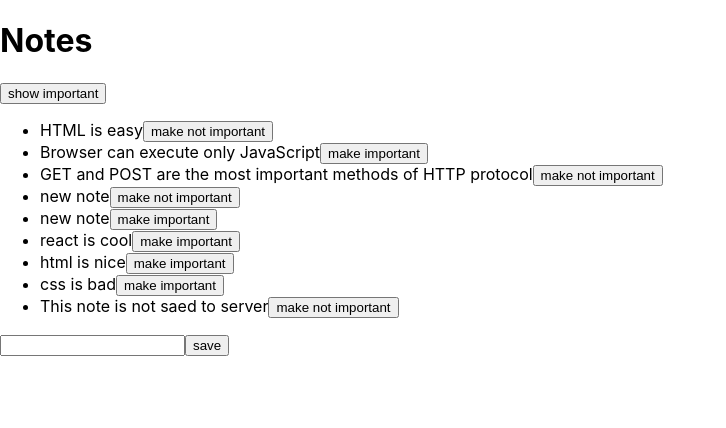
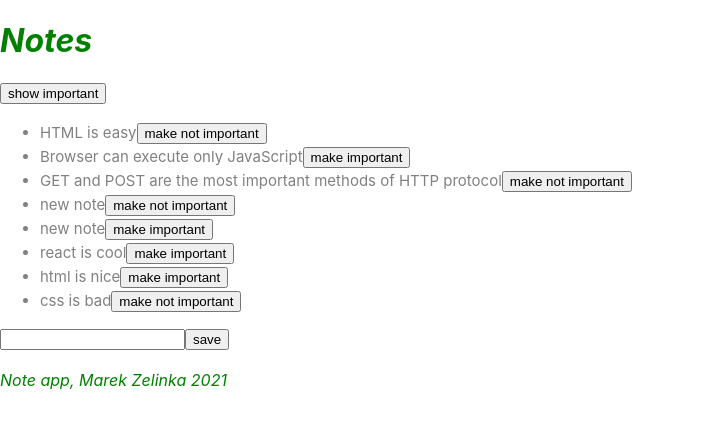
Before and after one commit to marekzelinka/notes, a React (Create React App) app in the folder frontend/: page / in a window 1280 px wide. Shown: the top 428 px of the page, without its empty margins (0-726 px from the left). Built offline with nearby package versions, Linux system fonts and the light colour scheme; data requests are answered from the project's data file.

Commit message:
add some styles

```diff
--- a/frontend/db.json
+++ b/frontend/db.json
@@ -45,7 +45,7 @@
     {
       "content": "css is bad",
       "date": "2021-05-14T17:07:26.955Z",
-      "important": false,
+      "important": true,
       "id": 8
     }
   ]
--- a/frontend/src/components/App.js
+++ b/frontend/src/components/App.js
@@ -4,10 +4,13 @@ import NoteList from './NoteList'
 import NoteItem from './NoteItem'
 import AddNote from './AddNote'
 import noteService from 'services/notes'
+import Notification from './Notification'
+import Footer from './Footer'
 
 const App = () => {
   const [notes, setNotes] = useState([])
   const [showAll, setShowAll] = useState(true)
+  const [errorMessage, setErrorMessage] = useState(null)
 
   useEffect(() => {
     noteService.getAll().then((initialNotes) => setNotes(initialNotes))
@@ -39,7 +42,10 @@ const App = () => {
         )
       )
       .catch(() => {
-        alert(`the note '${note.content}' was already deleted from server`)
+        setErrorMessage(
+          `Note '${note.content}' was already removed from server'`
+        )
+        setTimeout(() => setErrorMessage(null), 5000)
         setNotes((notes) => notes.filter((note) => note.id !== id))
       })
   }
@@ -47,6 +53,7 @@ const App = () => {
   return (
     <div>
       <h1>Notes</h1>
+      <Notification message={errorMessage} />
       <Filter
         value={showAll}
         onClick={() => setShowAll((showAll) => !showAll)}
@@ -58,6 +65,7 @@ const App = () => {
         )}
       />
       <AddNote onSubmit={addNote} />
+      <Footer />
     </div>
   )
 }
--- /dev/null
+++ b/frontend/src/components/Footer.js
@@ -0,0 +1,14 @@
+const style = {
+  color: 'green',
+  fontStyle: 'italic',
+  fontSize: 16,
+}
+
+const Footer = () => (
+  <div style={style}>
+    <br />
+    <em>Note app, Marek Zelinka 2021</em>
+  </div>
+)
+
+export default Footer
--- a/frontend/src/components/NoteItem.js
+++ b/frontend/src/components/NoteItem.js
@@ -1,7 +1,7 @@
 const NoteItem = ({ note, onToggle }) => {
   const label = note.important ? 'make not important' : 'make important'
   return (
-    <li>
+    <li class="note">
       {note.content}
       <button onClick={() => onToggle(note.id)}>{label}</button>
     </li>
--- /dev/null
+++ b/frontend/src/components/Notification.js
@@ -0,0 +1,9 @@
+const Notification = ({ message }) => {
+  if (message === null) {
+    return null
+  }
+
+  return <div className="error">{message}</div>
+}
+
+export default Notification
--- a/frontend/src/services/notes.js
+++ b/frontend/src/services/notes.js
@@ -4,13 +4,7 @@ const baseUrl = 'http://localhost:3001/notes'
 
 const noteService = {
   getAll: () => {
-    const nonExisting = {
-      id: 10000,
-      content: 'This note is not saed to server',
-      date: '2019-05-30T17:30:31.098Z',
-      important: true,
-    }
-    return axios.get(baseUrl).then((res) => res.data.concat(nonExisting))
+    return axios.get(baseUrl).then((res) => res.data)
   },
 
   create: (newObj) => {
--- a/frontend/src/styles/index.css
+++ b/frontend/src/styles/index.css
@@ -11,3 +11,24 @@ code {
   font-family: source-code-pro, Menlo, Monaco, Consolas, 'Courier New',
     monospace;
 }
+
+h1 {
+  color: green;
+  font-style: italic;
+}
+
+.note {
+  color: gray;
+  padding-top: 3px;
+  font-size: 15px;
+}
+
+.error {
+  color: red;
+  background: lightgray;
+  font-size: 20px;
+  border-style: solid;
+  border-radius: 5px;
+  padding: 10px;
+  margin-bottom: 10px;
+}
```
